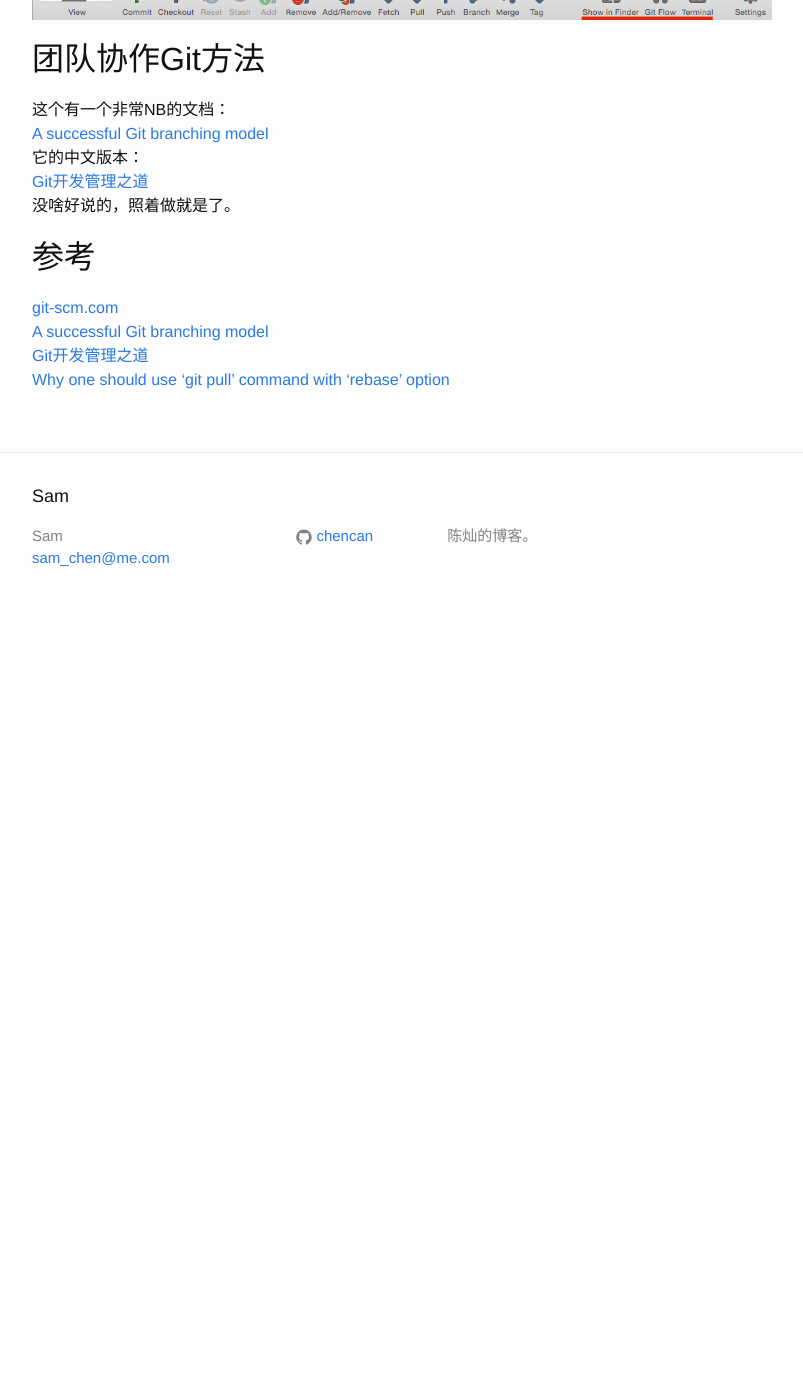
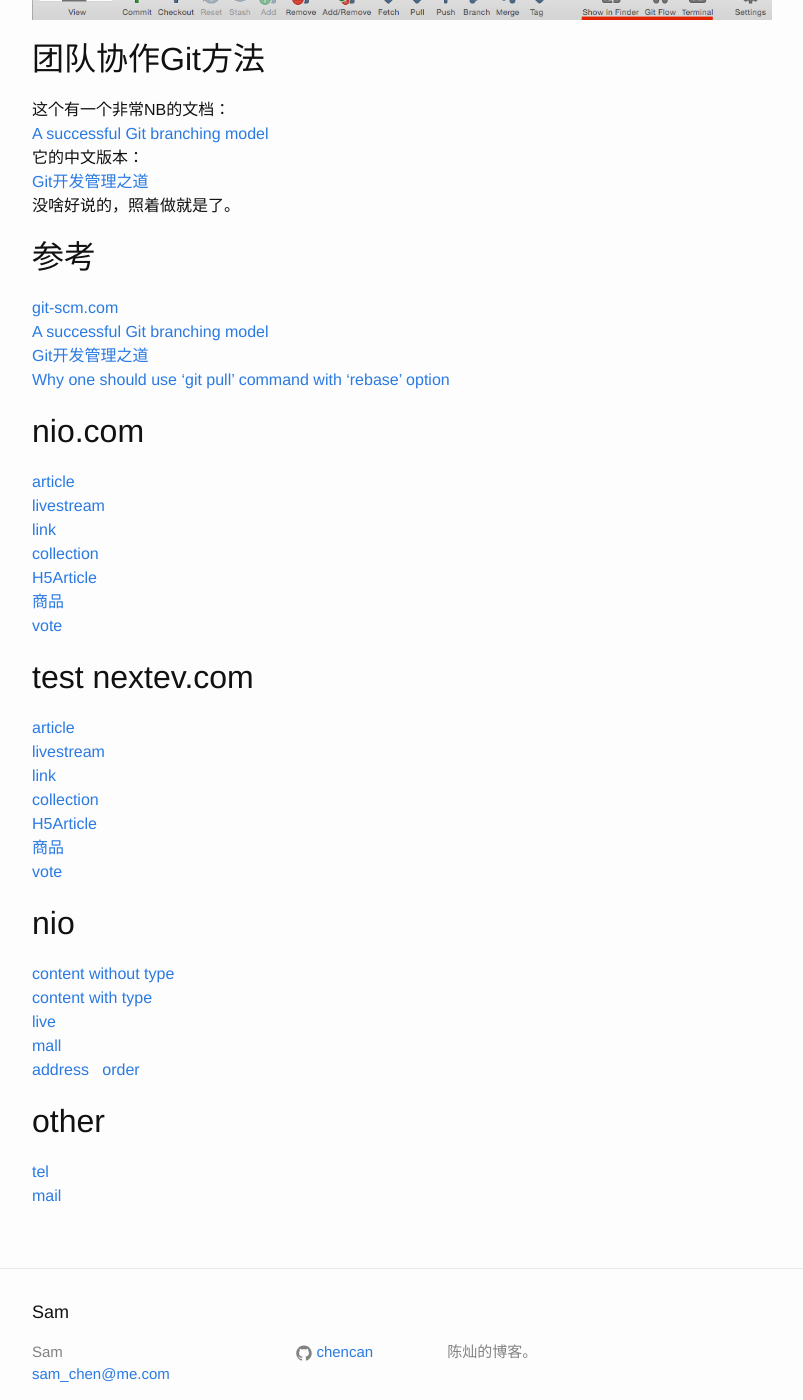
Before and after one commit to chencan/chencan.github.com, a Jekyll site: the page built from _posts/2015-01-19-git.md, in a window 1280 px wide and 1400 px high, scrolled down 10299 px. Shown: the whole window, without its empty margins (238-1041 px from the left). Built offline with Jekyll 4.4.1, drawn with Linux system fonts in a browser that asks for light colours; before the commit the page ends 10929 px from its top, so only the background shows below that.

Commit message:
Revert "Update 2015-01-19-git.md"
This reverts commit 11c5ea5ba186909502e9e13a7ff00e0d24dbaac9.

```diff
--- a/_posts/2015-01-19-git.md
+++ b/_posts/2015-01-19-git.md
@@ -453,7 +453,37 @@
 
 
 ## 参考
-[git-scm.com](http://git-scm.com?show_navigator=false)
+[git-scm.com](http://git-scm.com)
 [A successful Git branching model](http://nvie.com/posts/a-successful-git-branching-model/)
 [Git开发管理之道](http://www.uml.org.cn/pzgl/201301065.asp)
 [Why one should use ‘git pull’ command with ‘rebase’ option](http://code4reference.com/2013/06/why-one-should-use-git-pull-command-with-rebase-option/)
+
+## nio.com
+[article](http://app-test.nio.com/content/101145)
+[livestream](http://app-test.nio.com/content/101099)
+[link](http://app-test.nio.com/content/101095)
+[collection](http://app-test.nio.com/content/101015)
+[H5Article](http://app-test.nio.com/content/101098)
+[商品](http://app-test.nio.com/mall/item/24?source=wechatfriend&user_id=(null)&from=singlemessage&isappinstalled=1)
+[vote](http://app-test.nio.com/content/100788?source=wechatfriend&user_id=(null)&from=singlemessage&isappinstalled=1)
+
+## test nextev.com
+[article](http://app-test.nextev.com/content/101145)
+[livestream](http://app-test.nextev.com/content/101099)
+[link](http://app-test.nextev.com/content/101095)
+[collection](http://app-test.nextev.com/content/101015)
+[H5Article](http://app-test.nextev.com/content/101098)
+[商品](http://app-test.nextev.com/mall/item/24?source=wechatfriend&user_id=(null)&from=singlemessage&isappinstalled=1)
+[vote](http://app-test.nextev.com/content/100788?source=wechatfriend&user_id=(null)&from=singlemessage&isappinstalled=1)
+
+## nio
+[content without type](nio://content?id=101145)
+[content with type](nio://content?id=101145&content_type=article)
+[live](nio://live?id=101099)
+[mall](nio://mall/item?id=24)
+[address](nio://shipping_address)
+[order](nio://order?id=120000148039601795627639)
+
+## other
+[tel](tel:10086)
+[mail](mailto:chc871211@gmail.om)
```
